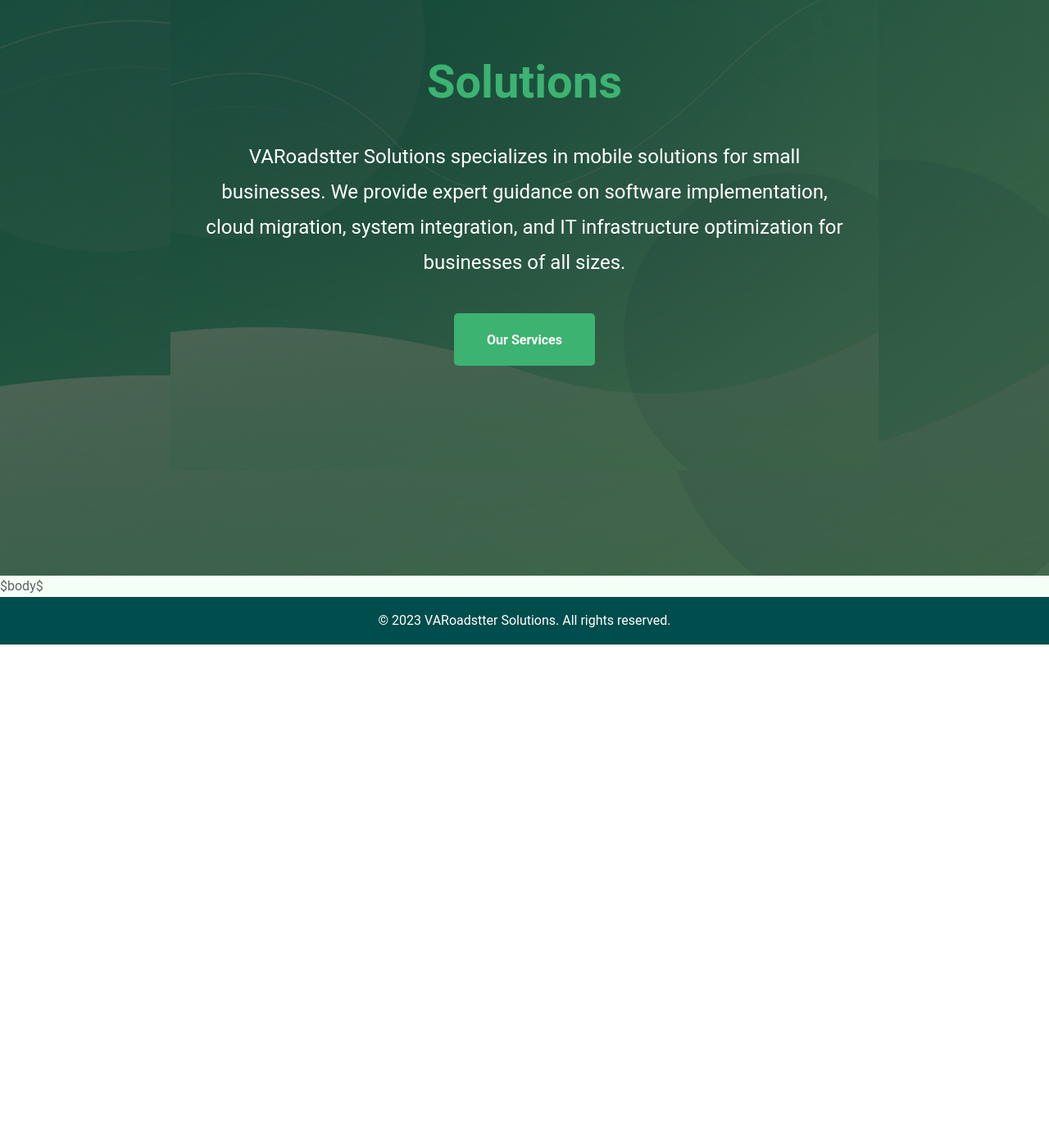
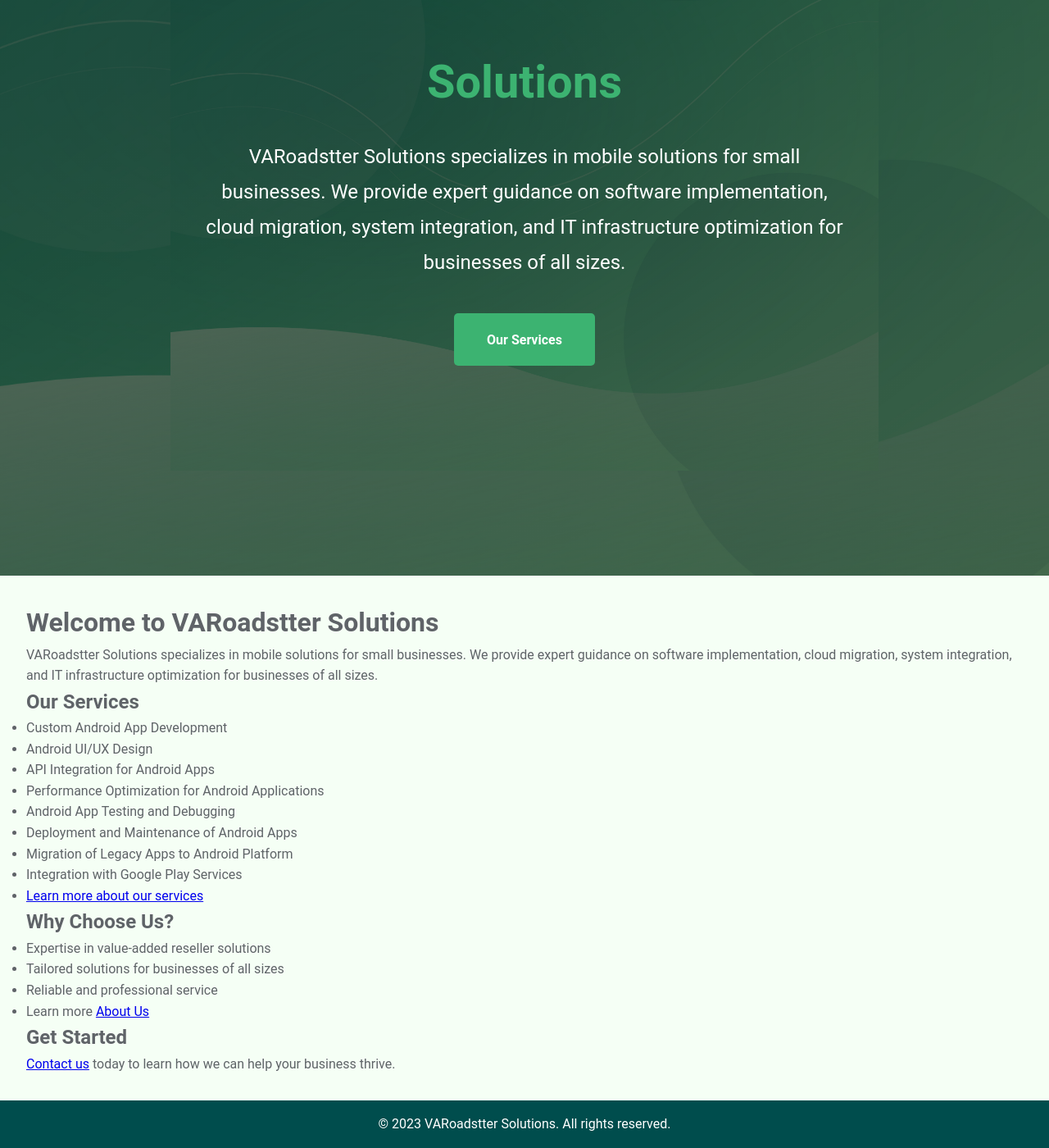
Before and after one commit to VARoadstter/VARoadstter.github.io, a Jekyll site: the page built from index2.md, in a window 1280 px wide and 1400 px high, scrolled down 398 px. Shown: the whole window at 82% size. Built offline with Jekyll 4.4.1, drawn with Linux system fonts in a browser that asks for light colours; before the commit the page ends 1184 px from its top, so only the background shows below that.

Commit message:
Refactor layout and styles: update default layout to use Jekyll includes, remove unused header and hero partials, and add content section styling.

```diff
--- a/_layouts/default.html
+++ b/_layouts/default.html
@@ -3,27 +3,22 @@
 <head>
     <meta charset="UTF-8">
     <meta name="viewport" content="width=device-width, initial-scale=1.0">
-    <title>$title$</title>
-    <link rel="stylesheet" href="../css/style.css">
+    <title>{{ page.title }}</title>
+    <link rel="stylesheet" href="{{ '/css/style.css' | relative_url }}">
     <meta name="description" content="Welcome to VARoadstter Solutions.">
     <meta property="og:title" content="VARoadstter">
-    <meta property="og:image" content="../assets/background_image.jpg">
+    <meta property="og:image" content="{{ '/assets/background_image.jpg' | relative_url }}">
     <meta property="og:url" content="https://varoadstter.github.io">
 </head>
 <body>
-    <div id="header"></div>
-    <div id="hero"></div>
-    <script>
-        async function loadHTML(id, filePath) {
-            const response = await fetch(filePath);
-            const content = await response.text();
-            document.getElementById(id).innerHTML = content;
-        }
-        loadHTML('header', '../partials/header.html');
-        loadHTML('hero', '../partials/hero.html');
-    </script>
-    <main>
-        $body$
+    <div id="header">
+        {% include header.html %}
+    </div>
+    <div id="hero">
+        {% include hero.html %}
+    </div>
+    <main class="content-section">
+        {{ content }}
     </main>
     <footer>
         <p>&copy; 2023 VARoadstter Solutions. All rights reserved.</p>
--- a/css/style.css
+++ b/css/style.css
@@ -320,3 +320,7 @@
         color: white;
     }
 }
+
+.content-section {
+    padding: 2rem; /* Adjust the padding value as needed */
+}
--- a/partials/header.html
+++ /dev/null
@@ -1,13 +0,0 @@
-<header>
-    <div class="logo">
-        <img src="../assets/varoadsster-logo-4.svg" alt="VARoadstter Logo" class="logo-image">
-    </div>
-    <nav>
-        <ul>
-            <li><a href="/">Home</a></li>
-            <li><a href="/about">About</a></li>
-            <li><a href="/services">Services</a></li>
-            <li><a href="/contact">Contact</a></li>
-        </ul>
-    </nav>
-</header>
--- a/partials/hero.html
+++ /dev/null
@@ -1,5 +0,0 @@
-<section id="hero">
-    <h1>Solutions</h1>
-    <p>VARoadstter Solutions specializes in mobile solutions for small businesses. We provide expert guidance on software implementation, cloud migration, system integration, and IT infrastructure optimization for businesses of all sizes.</p>
-    <a href="#features" class="cta-button">Our Services</a>
-</section>
```
Also changed, not shown: 1 other file.
